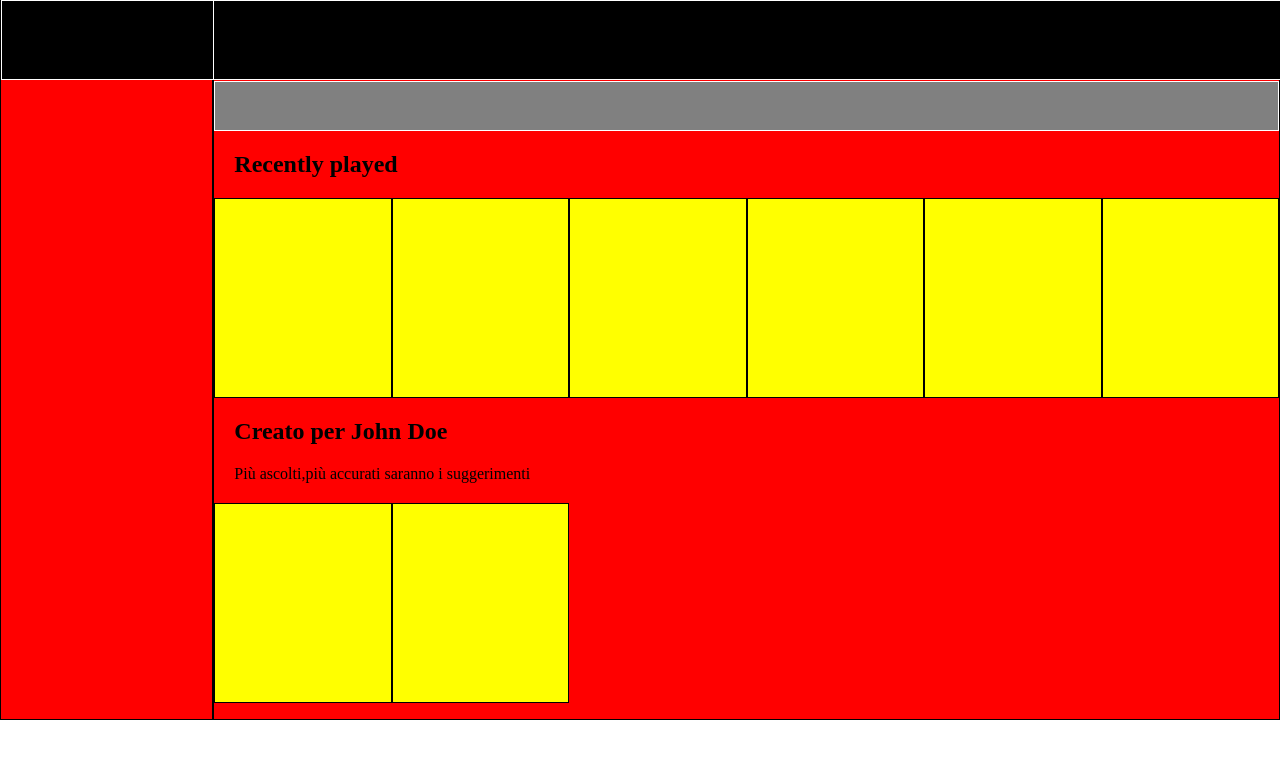
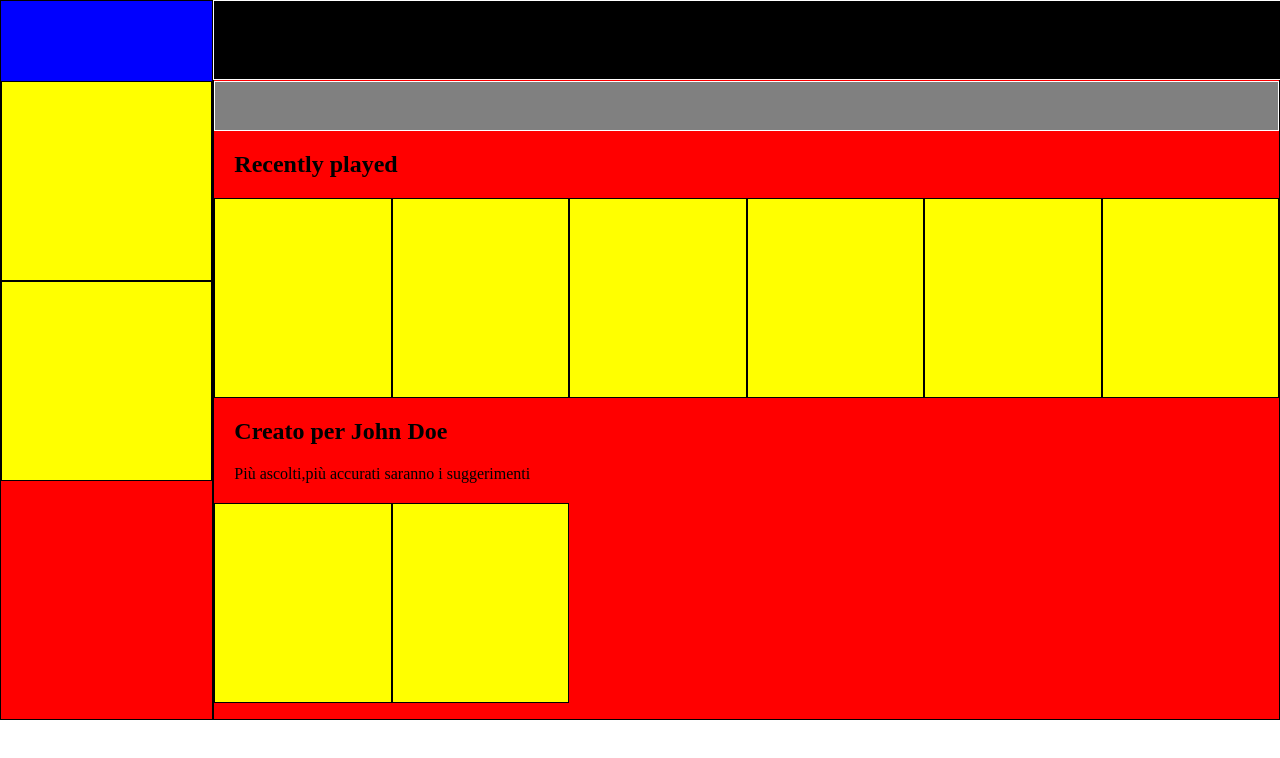
Before and after one commit to luigi2001/-html-css-spotifyweb, a plain HTML site: page index.html in a window 1280 px wide. Drawn offline with Linux system fonts and the light colour scheme.

Commit message:
inizio creazione struttura colorata prima colonna

```diff
--- a/css/framework.css
+++ b/css/framework.css
@@ -6,6 +6,10 @@
 
 .margin{
    margin: 20px;
+}
+
+.margin-laterali{
+    margin: 0 20px;
 }
 
 .border-radius{
@@ -22,8 +26,13 @@
 }
 
 .row {
-    display: flex;;
+    display: flex;
     flex-wrap: wrap;
+}
+
+.row-reverse{
+    display: flex;
+    flex-flow: column wrap;
 }
 
 [class*="col-"] {
@@ -84,3 +93,7 @@
     flex-basis: calc((100% / 12) * 12);
     max-width: calc((100% / 12) * 12);
 }
+
+.between-xs {
+    justify-content: space-between;
+}
--- a/css/style.css
+++ b/css/style.css
@@ -2,6 +2,11 @@
     height: calc(100vh - 80px);
     background-color: red;
     border: 1px solid black;
+}
+
+#box-logo{
+    height: 80px;
+    background-color: blue;
 }
 
 #main{
@@ -10,7 +15,7 @@
     overflow: auto;
 }
 
-#box-header, #box-logo{
+#box-header{
     width: 100%;
     height: 80px;
     background-color: black;
--- a/index.html
+++ b/index.html
@@ -14,7 +14,15 @@
         <div class="row">
             <nav class="col-xs-2">
                 <div class="box-container">
-                    <div id="box-logo"></div>
+                    <div class="row-reverse between-xs">
+                        <div id="box-logo"></div>
+                        <div class="col-xs-12">
+                            <div class="box"></div>
+                        </div>
+                        <div class="col-xs-12">
+                            <div class="box"></div>
+                        </div>
+                    </div>
 
                 </div>
             </nav>
```
